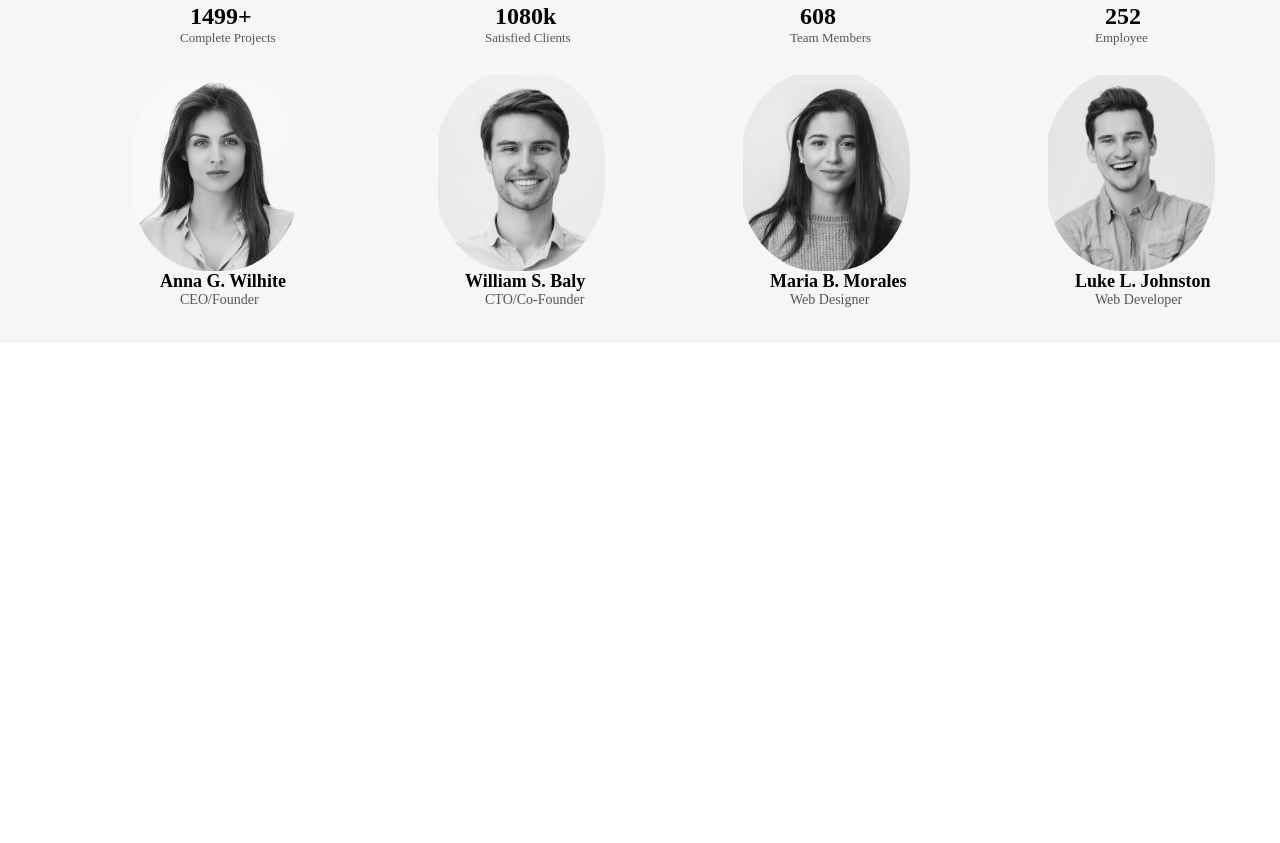
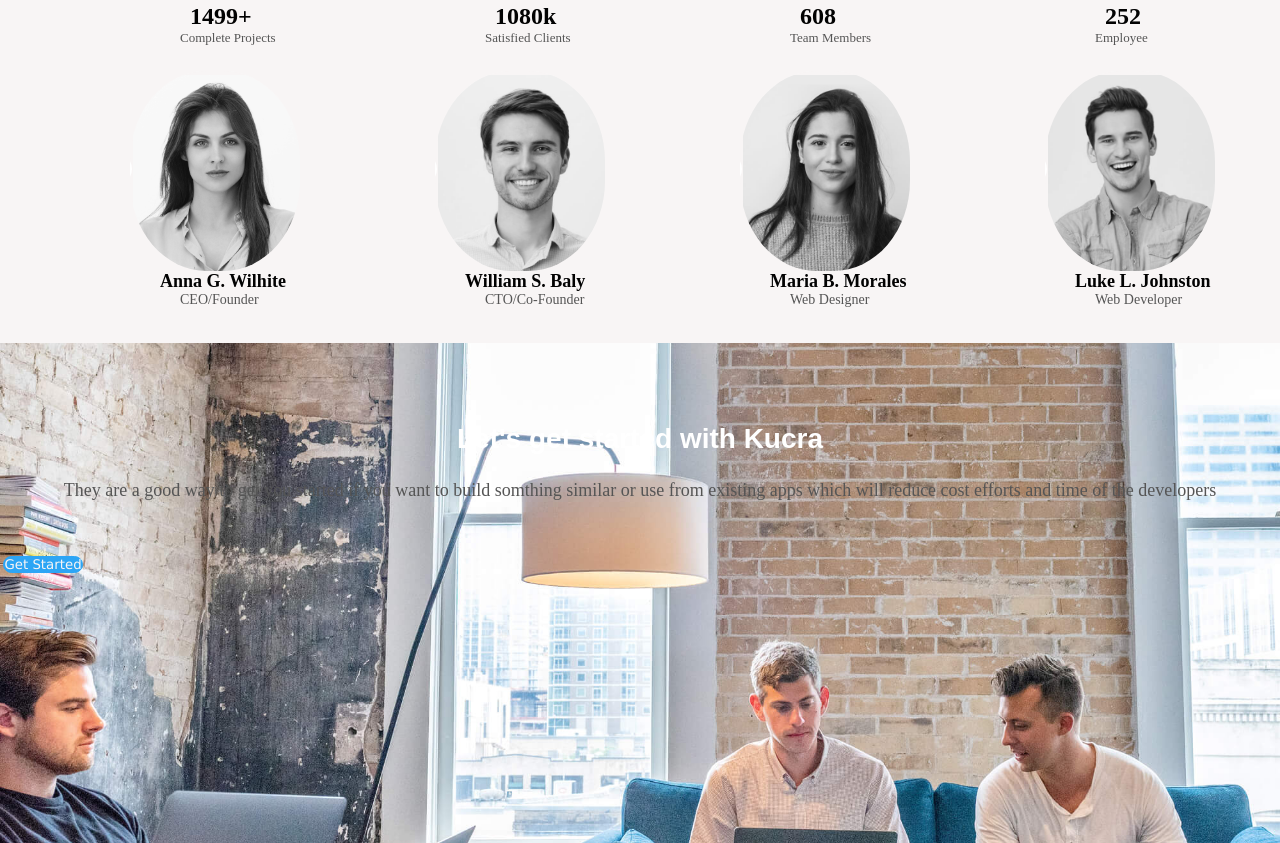
Before and after one commit to Tablieh/ExoLanding-Page, a plain HTML site: page index.html in a window 1280 px wide. Shown: the part 1959-2802 px from the top of the page. Before the commit the page ends 2302 px from the top, so only its background shows below. Drawn offline with Linux system fonts and the light colour scheme.

Commit message:
blog parte working progress

```diff
--- a/index.html
+++ b/index.html
@@ -159,6 +159,13 @@
                 <p class="flex2-p">Web Developer</p>
             </div>
         </div>
+        <div class="parallax">
+            <div class="demo">
+                <h3 class="h3-demo">Let's get started with Kucra</h3>
+                <p class="p-demo">They are a good way to get you started if you want to build somthing similar or use from existing apps which will reduce cost efforts and time of the developers</p>
+                <button type="submit" class="start">Get Started</button>
+            </div>
+        </div>
     </div>
 </body>
 
--- a/style.css
+++ b/style.css
@@ -3,6 +3,7 @@
     margin: 0;
     padding: 0;
 }
+
 html {
     background: radial-gradient(rgb(139, 195, 245),#1294b8);
 }
@@ -255,15 +256,74 @@ figcaption:nth-of-type(even) {
 .sc{
     height: 50px;
     width: 50px;
+
     position: absolute;
-    top: 50%;
+    top: 25%;
     left: -50px;
     align-items: center;
     transition: 0.5s;
 }
 .card:hover .sc{
-    left:0;
+    left:-4px;
 }
 .sc .fa-brands{
+    border-radius: 50%;
+    padding: 8px;
+    background-color: #ffffff;
     color: rgb(8, 8, 8);
 }
+.parallax {
+    margin: 0px;
+    /* The image used */
+    background-image: url("/img/blog4.png");
+    /*
+    opacity: 0.1;
+    background-color: #000000;
+     filter: grayscale(1);*/
+    /* Set a specific height */
+    min-height: 500px;
+
+    /* Create the parallax scrolling effect */
+    background-attachment: fixed;
+    background-position: center;
+    background-repeat: no-repeat;
+    background-size: cover;
+}
+.demo{
+
+    margin: 0;
+    display: grid;
+    flex-direction: column;
+    align-items: flex-start;
+}
+.demo>*:first-child {
+    align-self: stretch;
+}
+.h3-demo{
+    margin-top: 50px;
+    padding-top: 30px;
+    color: rgb(255, 255, 255);
+    font-size: 28px;
+    text-align: center;
+    font-family: Arial, Helvetica, sans-serif;
+}
+.p-demo{
+    padding-bottom: 30px;
+    color: #555;
+    font-size: 18px;
+    text-align: center;
+    margin: 25px;
+}
+.start{
+    background-color: #ffffff;
+    border: 1px solid #ffffff;
+    border-radius: 16px;
+    width: 80px;
+    font-family: 'Lucida Sans', 'Lucida Sans Regular', 'Lucida Grande', 'Lucida Sans Unicode', Geneva, Verdana, sans-serif;
+    color: #000000;
+    margin-left: 350px;
+    text-align: center;
+}
+.start:hover{
+    color: #000000;
+}
```
